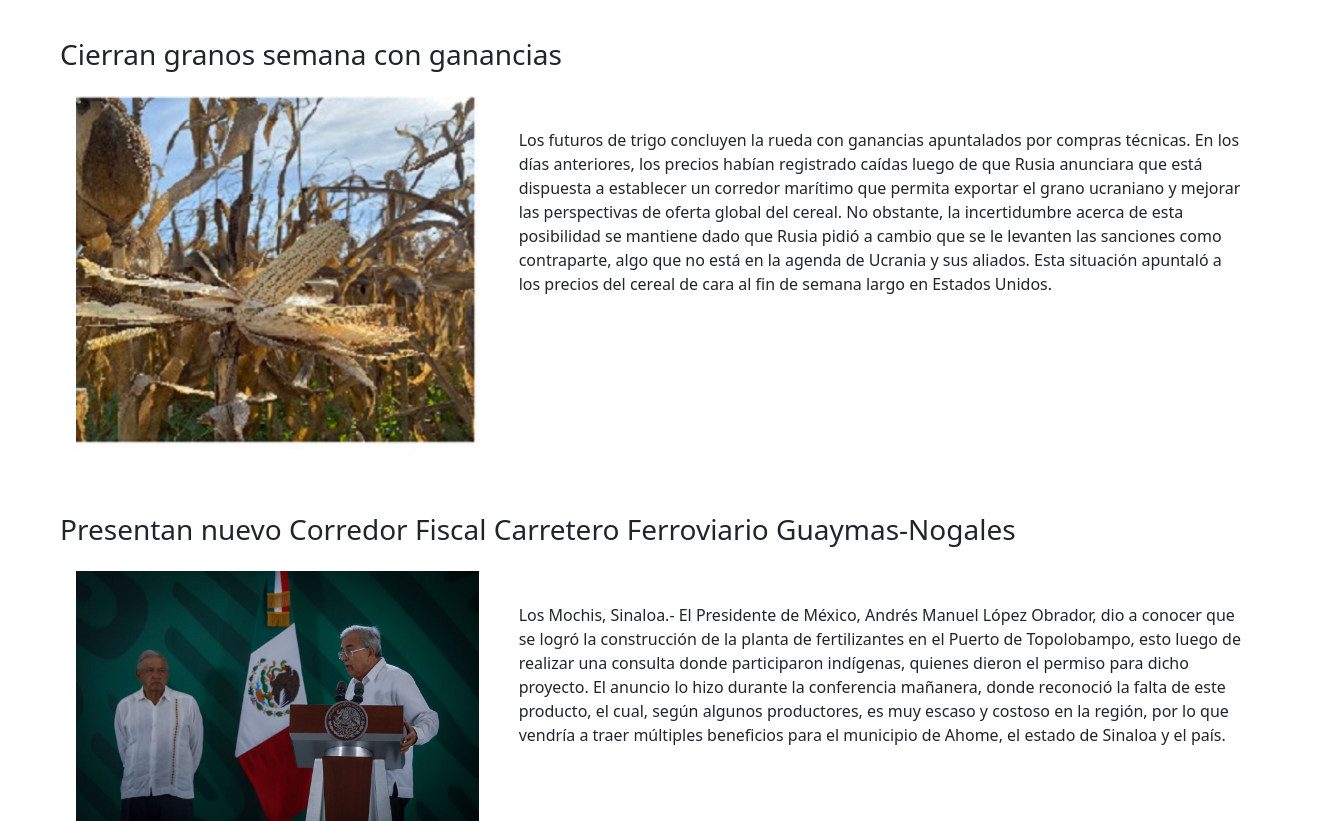
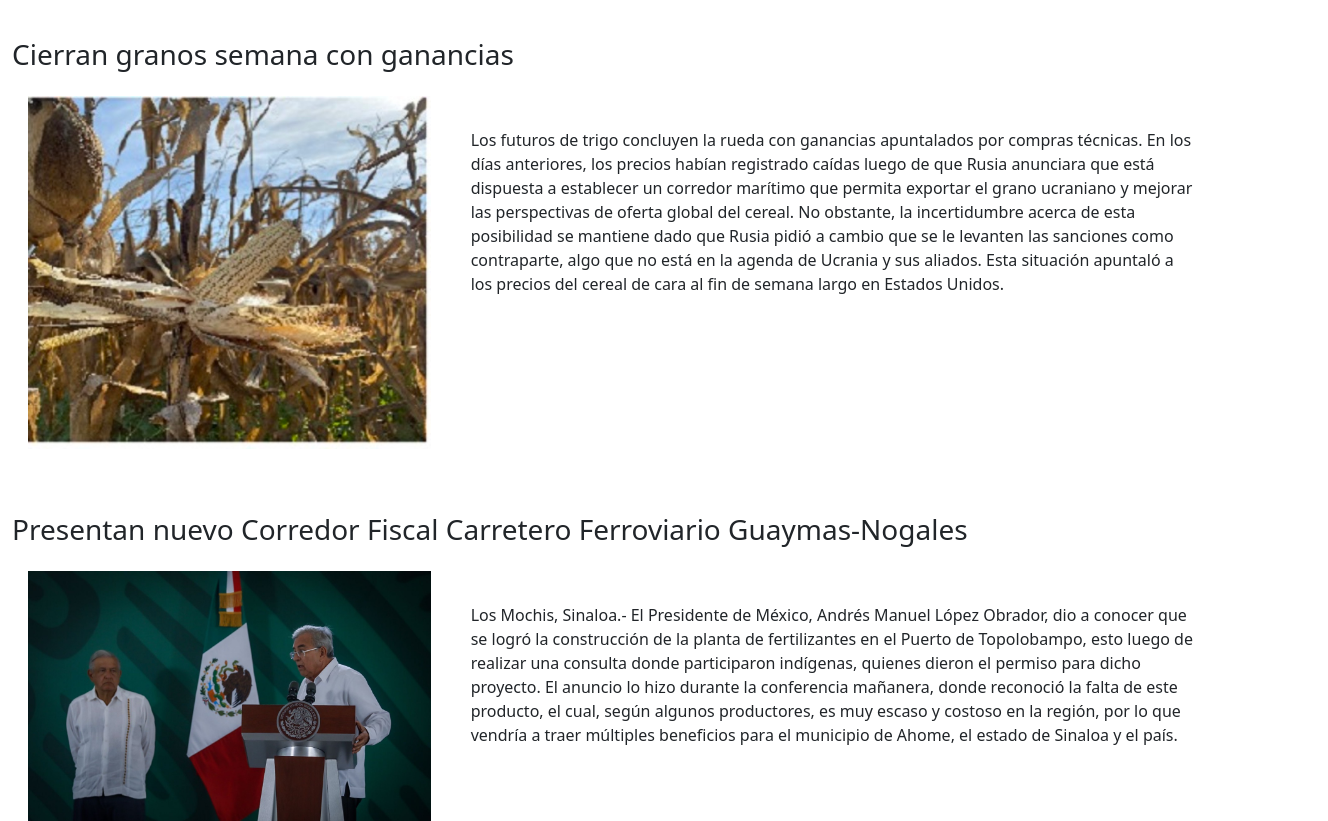
Before and after one commit to JuanCampoy/entornoAgricola-campoy, a plain HTML site: page pages/noticias.html in a window 1280 px wide. Shown: the part 386-1207 px from the top of the page, 1328 px wide, since content can reach past the window. Drawn offline with nearby package versions, Linux system fonts and the light colour scheme.

Commit message:
segundo commite para refrescar cambios

```diff
--- a/pages/noticias.html
+++ b/pages/noticias.html
@@ -87,7 +87,7 @@
   </header>
 
 
-  <main class="container-fluid mx-5  " >
+  <main class="container-fluid   " >
 
     <!-- Carrusell horizontal para pantallas pequeñas -->
     <div id="carouselExampleControls" class="carousel slide .d-lg-none .d-xl-block carousel-horzontal" data-bs-ride="carousel">
```
Also changed, not shown: index.html (+1 -1 lines).
